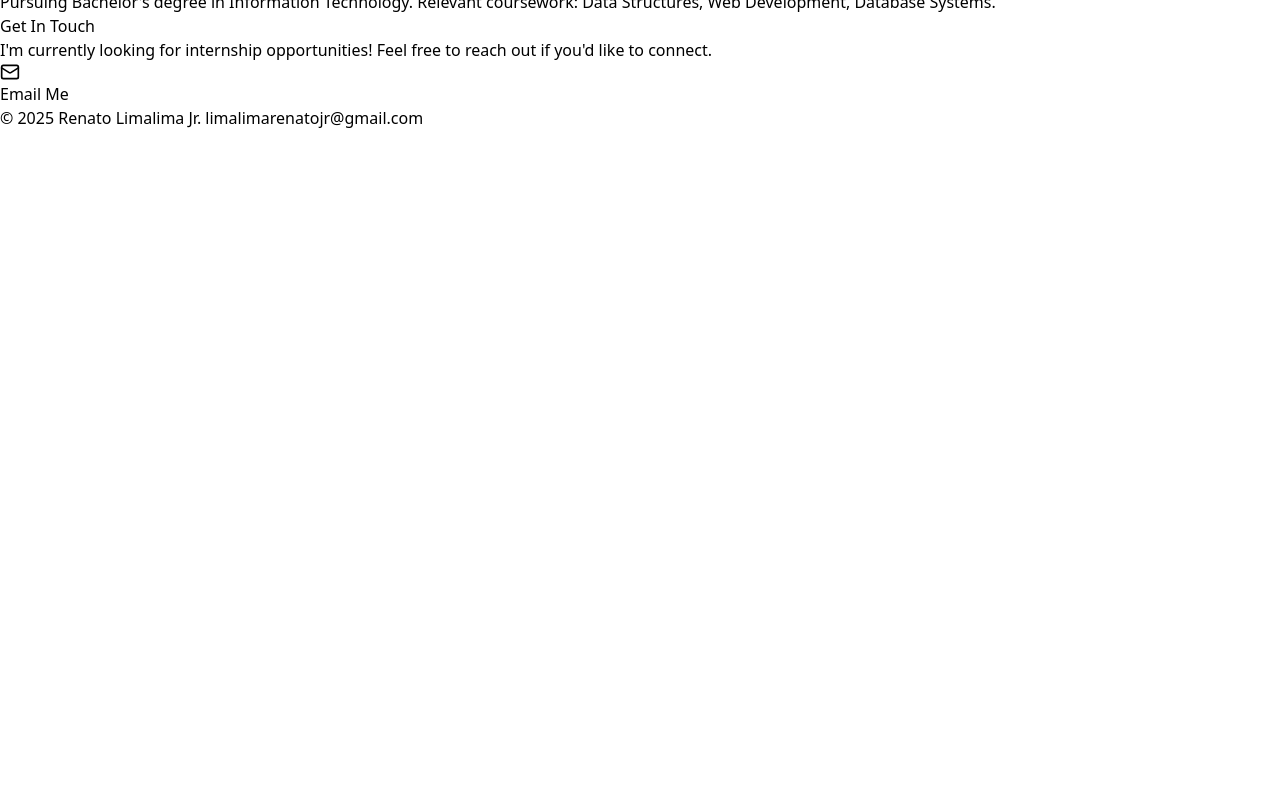
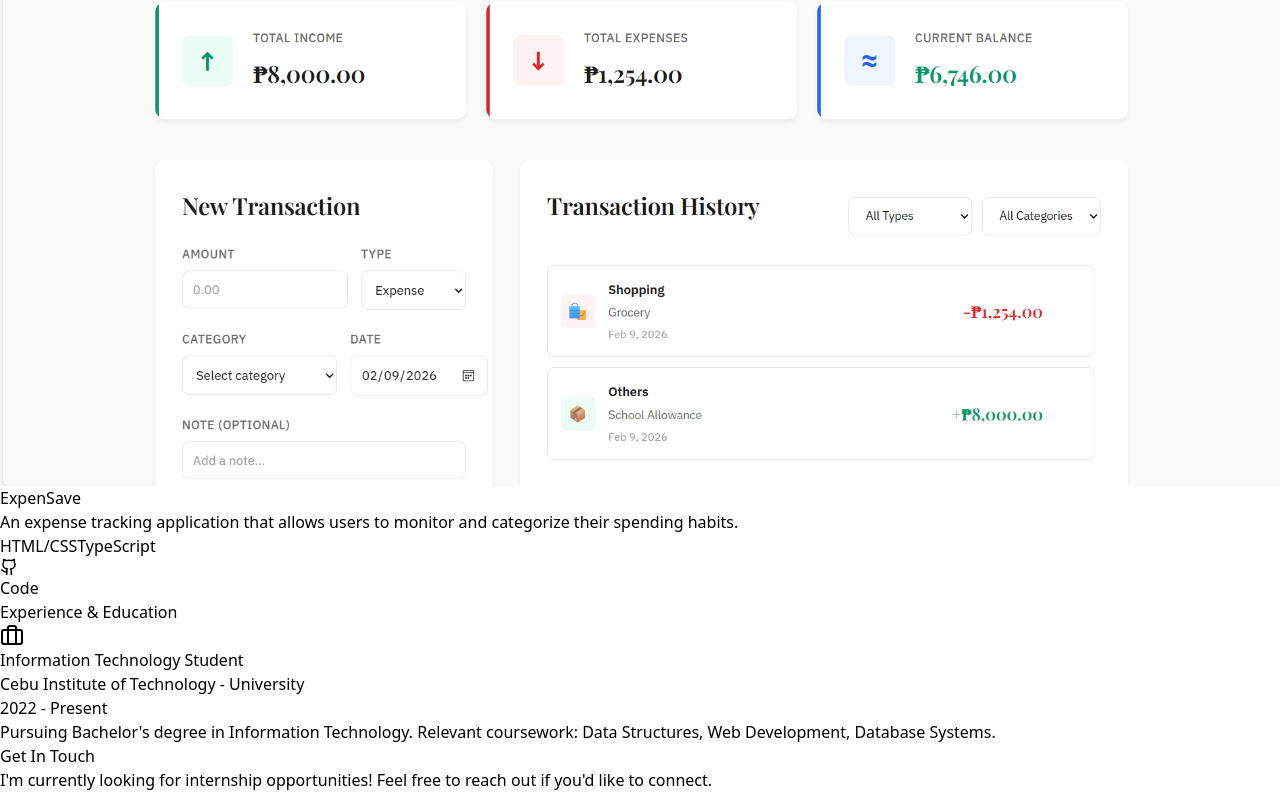
Before and after one commit to Kquuuo/limalimaojtportfolio, a React (Vite) app: page / in a window 1280 px wide. Shown: the part 6422-7214 px from the top of the page. Before the commit the page ends 6552 px from the top, so only its background shows below. Built offline with nearby package versions, Linux system fonts and the light colour scheme.

Commit message:
Added ExpenSave Project

```diff
--- a/src/Portfolio.jsx
+++ b/src/Portfolio.jsx
@@ -61,6 +61,13 @@ export default function Portfolio() {
       tech: ["Kotlin", "Firebase", "Android Studio"],
       image: "https://via.placeholder.com/800x500/808080/808080",
       github: "#"
+    },
+    {
+      title: "ExpenSave",
+      description: "An expense tracking application that allows users to monitor and categorize their spending habits.",
+      tech: ["HTML/CSS", "TypeScript"],
+      image: "/images/expensave.png",
+      github: "https://github.com/Kquuuo/ExpenSave"
     }
   ];
 
```
Also changed, not shown: public/images/expensave.png (added).
